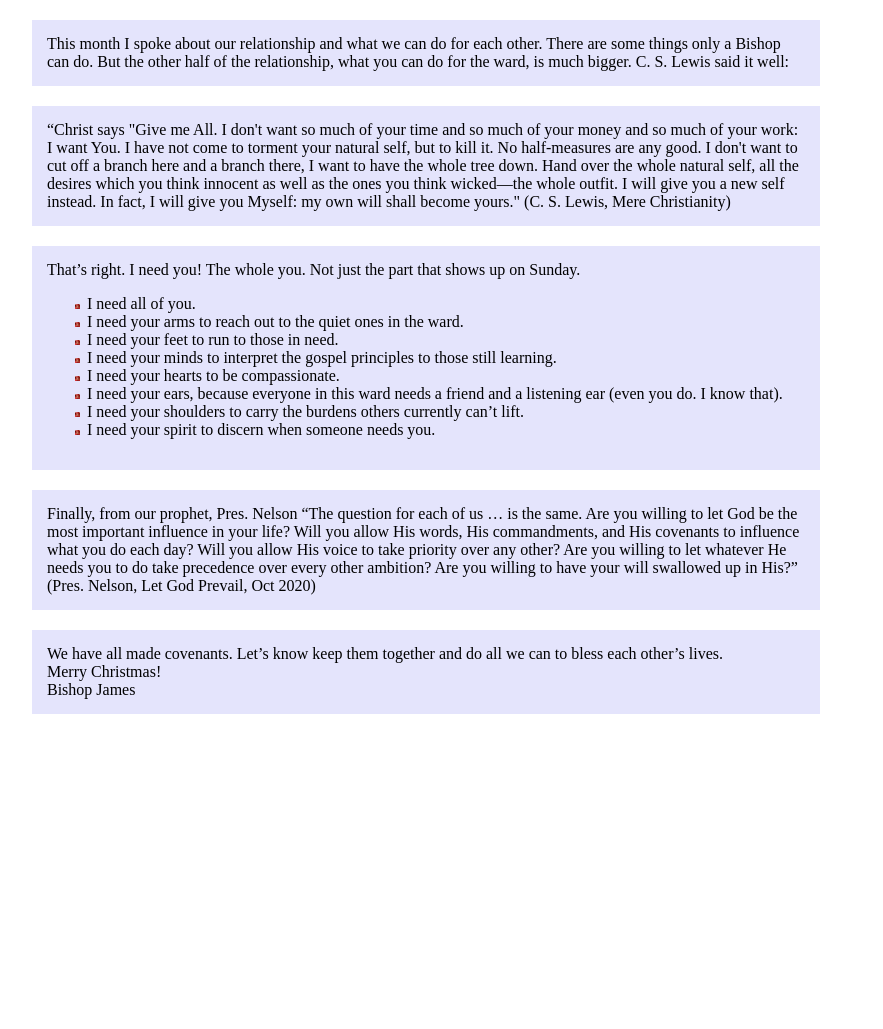
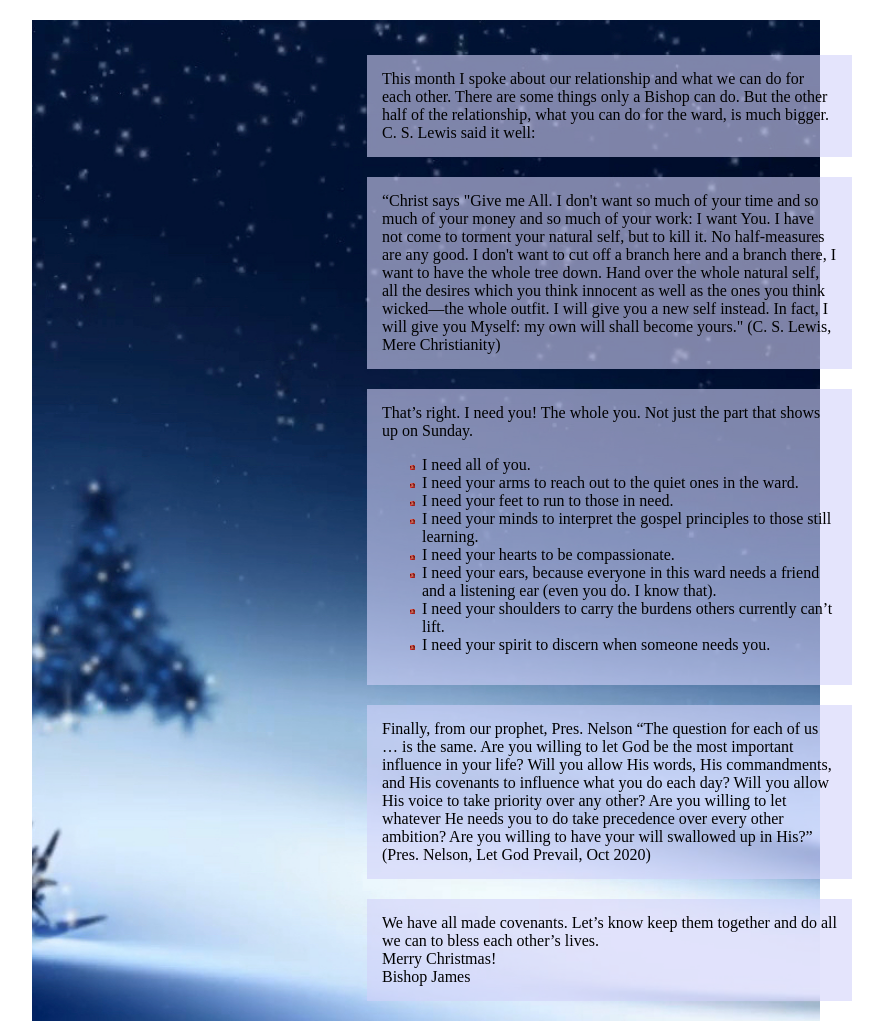
Before and after one commit to gtjames/gtjames.github.io, a Jekyll site: the page message.html, which Jekyll copies as it is, in a window 1280 px wide. Shown: the whole page, without its empty margins (296-1179 px from the left). Built offline with Jekyll 4.4.1, drawn with Linux system fonts in a browser that asks for light colours; before the commit the page ends 900 px from its top, so only the background shows below that.

Commit message:
Christmas message

```diff
--- a/message.html
+++ b/message.html
@@ -31,6 +31,7 @@
 
 </head>
 <body>
+<div class="bg">
     <div>
         This month I spoke about our relationship and what we can do for each other.
         There are some things only a Bishop can do. But the other half of the relationship,
@@ -72,5 +73,6 @@
         <br>
         Bishop James
     </div>
+</div>
 </body>
 </html>
```
Lines whose indentation alone changed are shown as unchanged.
